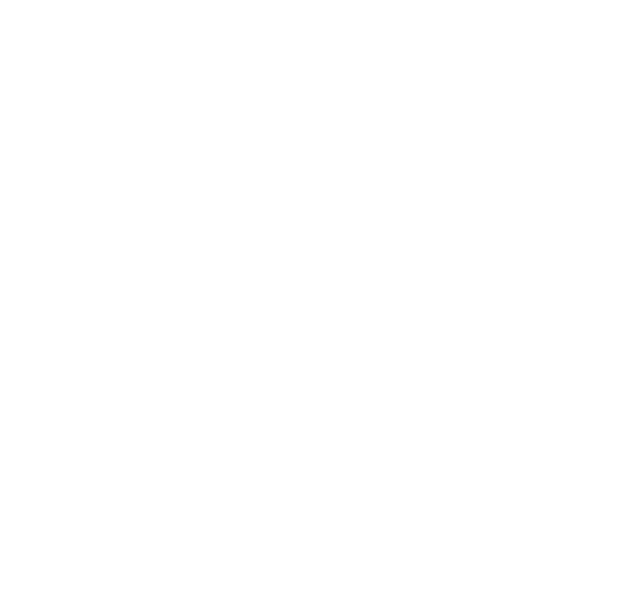
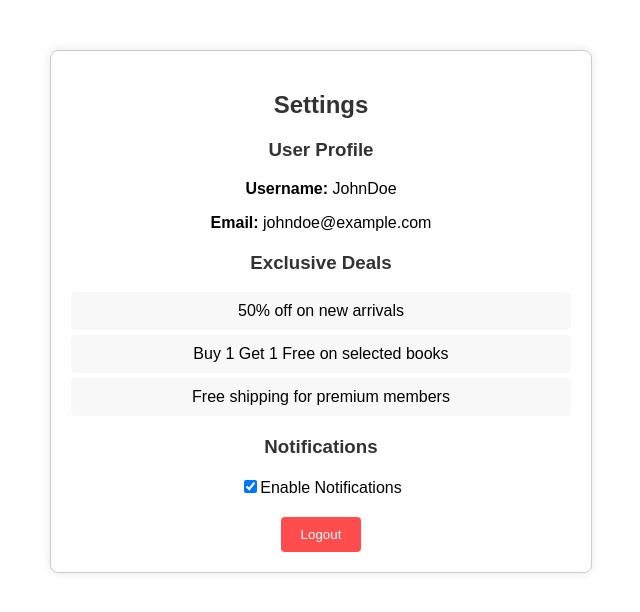
Before and after one commit to dilvirp/Open_Source_Group_6, a React (Create React App) app in the folder opensource/: page /settings in a window 1280 px wide. Before the commit this address had no page. Shown: the top 612 px of the page, without its empty margins (319-959 px from the left). Built offline with nearby package versions, Linux system fonts and the light colour scheme.

Commit message:
Added settings with their css

```diff
--- a/opensource/src/App.js
+++ b/opensource/src/App.js
@@ -3,6 +3,7 @@
 import Signup from './components/Signup';
 import Login from './components/Login';
 import Home from './components/Home';
+import Settings from './components/Settings';
 
 
 function App() {
@@ -12,6 +13,7 @@
         <Route path="/" element={<Home />} />
         <Route path="/login" element={<Login />} />
         <Route path="/signup" element={<Signup />} />
+        <Route path="/settings" element={<Settings/>}/>
       </Routes>
     </Router>
   );
--- /dev/null
+++ b/opensource/src/components/Settings.css
@@ -0,0 +1,43 @@
+.settings-container {
+    max-width: 500px;
+    margin: 50px auto;
+    padding: 20px;
+    border: 1px solid #ccc;
+    border-radius: 8px;
+    box-shadow: 0 0 10px rgba(0,0,0,0.1);
+    text-align: center;
+    font-family: Arial, sans-serif;
+}
+
+.profile-section, .deals-section, .notification-section {
+    margin-bottom: 20px;
+}
+
+h2, h3 {
+    color: #333;
+}
+
+ul {
+    list-style-type: none;
+    padding: 0;
+}
+
+li {
+    background-color: #f8f8f8;
+    padding: 10px;
+    margin: 5px 0;
+    border-radius: 5px;
+}
+
+button.logout-button {
+    background-color: #ff4d4d;
+    color: white;
+    border: none;
+    padding: 10px 20px;
+    border-radius: 4px;
+    cursor: pointer;
+}
+
+button.logout-button:hover {
+    background-color: #cc0000;
+}
--- /dev/null
+++ b/opensource/src/components/Settings.js
@@ -0,0 +1,42 @@
+import { useState } from 'react';
+import '../components/Settings.css';
+
+function Settings() {
+    const [notifications, setNotifications] = useState(true);
+
+    const toggleNotifications = () => {
+        setNotifications(!notifications);
+    };
+
+    return (
+        <div className="settings-container">
+            <h2>Settings</h2>
+            <div className="profile-section">
+                <h3>User Profile</h3>
+                <p><strong>Username:</strong> JohnDoe</p>
+                <p><strong>Email:</strong> johndoe@example.com</p>
+            </div>
+
+            <div className="deals-section">
+                <h3>Exclusive Deals</h3>
+                <ul>
+                    <li>50% off on new arrivals</li>
+                    <li>Buy 1 Get 1 Free on selected books</li>
+                    <li>Free shipping for premium members</li>
+                </ul>
+            </div>
+
+            <div className="notification-section">
+                <h3>Notifications</h3>
+                <label>
+                    <input type="checkbox" checked={notifications} onChange={toggleNotifications} />
+                    Enable Notifications
+                </label>
+            </div>
+
+            <button className="logout-button">Logout</button>
+        </div>
+    );
+}
+
+export default Settings;
```
